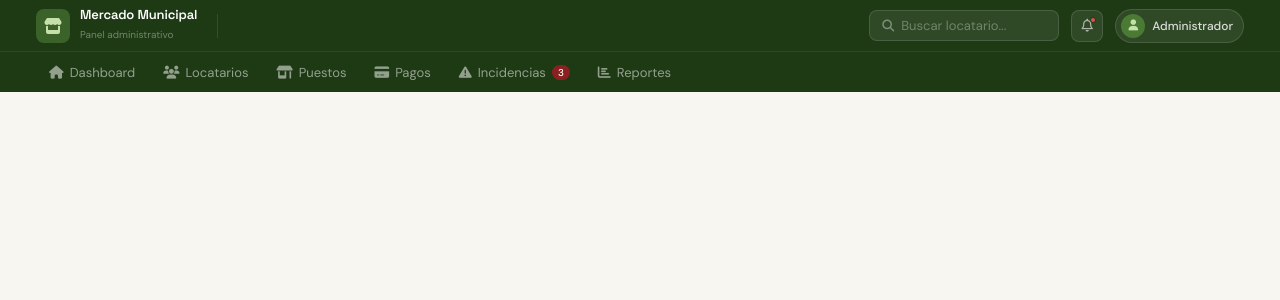
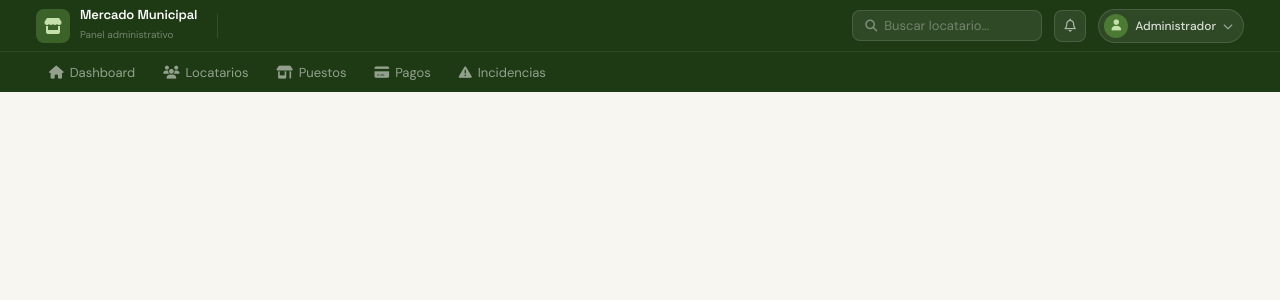
Before and after one commit to fnando04/admin-mercado2, a React (Vite) app in the folder admin-mercado/frontend/: page /locatario in a window 1280 px wide. Shown: the top 300 px of the page. Built offline with nearby package versions, Linux system fonts and the light colour scheme.

Commit message:
Correción de navbar, ya funciona y pequeño ajuste de gestion de puestos (diseño)

```diff
--- a/admin-mercado/frontend/src/components/Navbar.css
+++ b/admin-mercado/frontend/src/components/Navbar.css
@@ -101,3 +101,42 @@
   font-size: 10px; padding: 1px 6px;
   border-radius: 20px; font-weight: 500;
 }
+
+
+.nav-notif-wrap, .nav-user-wrap { position: relative; }
+
+.nav-user-caret { font-size: 10px; color: rgba(255,255,255,.5); }
+
+.notif-dropdown, .user-dropdown {
+  position: absolute;
+  top: calc(100% + 10px);
+  right: 0;
+  background: var(--blanco);
+  border: 1px solid var(--gris-200);
+  border-radius: var(--radio-lg);
+  box-shadow: var(--sombra-sm);
+  min-width: 260px;
+  z-index: 200;
+  overflow: hidden;
+}
+
+.notif-dropdown-header {
+  padding: 12px 16px;
+  font-weight: 600;
+  font-size: 13px;
+  border-bottom: 1px solid var(--gris-100);
+}
+.notif-item { padding: 10px 16px; border-bottom: 1px solid var(--gris-100); font-size: 13px; }
+.notif-item span { display: block; font-size: 11px; color: var(--gris-400); margin-top: 2px; }
+.notif-item-vacio { padding: 16px; font-size: 13px; color: var(--gris-400); text-align: center; }
+
+.user-dropdown { padding: 14px 16px; }
+.user-dropdown-nombre { font-weight: 600; font-size: 14px; color: var(--gris-900); }
+.user-dropdown-correo { font-size: 12px; color: var(--gris-400); margin-bottom: 10px; }
+.user-dropdown-cerrar {
+  width: 100%; margin-top: 8px; padding: 8px 12px;
+  background: var(--rojo-bg); color: var(--rojo-text);
+  border: none; border-radius: 8px; cursor: pointer;
+  font-size: 13px; font-weight: 500; display: flex; align-items: center; gap: 8px;
+}
+.user-dropdown-cerrar:hover { opacity: 0.85; }
--- a/admin-mercado/frontend/src/components/Navbar.jsx
+++ b/admin-mercado/frontend/src/components/Navbar.jsx
@@ -1,17 +1,66 @@
-import { Link, useLocation } from 'react-router-dom';
+import { Link, useLocation, useNavigate } from 'react-router-dom';
+import { useState, useEffect, useRef } from 'react';
 import './Navbar.css';
 
 export default function Navbar() {
   const location = useLocation();
+  const navigate = useNavigate();
+
+  const [busqueda, setBusqueda] = useState('');
+  const [mostrarNotif, setMostrarNotif] = useState(false);
+  const [mostrarUser, setMostrarUser] = useState(false);
+  const [notificaciones, setNotificaciones] = useState([]);
+  const [admin, setAdmin] = useState({ nombre: 'Administrador' });
+
+  const notifRef = useRef(null);
+  const userRef = useRef(null);
 
   const links = [
     { to: '/dashboard',   icon: 'fa-house',              label: 'Dashboard' },
     { to: '/locatarios',  icon: 'fa-users',              label: 'Locatarios' },
     { to: '/puestos',     icon: 'fa-shop',               label: 'Puestos' },
     { to: '/pagos',       icon: 'fa-credit-card',        label: 'Pagos' },
-    { to: '/incidencias', icon: 'fa-triangle-exclamation', label: 'Incidencias', badge: 3 },
-    { to: '/reportes',    icon: 'fa-chart-bar',          label: 'Reportes' },
+    { to: '/incidencias', icon: 'fa-triangle-exclamation', label: 'Incidencias' },
   ];
+
+  // Datos del admin logueado (los guarda Login.jsx en localStorage bajo la key "usuario")
+  useEffect(() => {
+    const guardado = localStorage.getItem('usuario');
+    if (guardado) {
+      try {
+        setAdmin(JSON.parse(guardado));
+      } catch {
+        setAdmin({ nombre: 'Administrador' });
+      }
+    }
+  }, []);
+
+  // TODO: conectar a incidencias abiertas cuando esté esa interfaz lista
+  useEffect(() => {
+    setNotificaciones([]);
+  }, []);
+
+  // Cerrar dropdowns al hacer clic fuera
+  useEffect(() => {
+    function manejarClickFuera(e) {
+      if (notifRef.current && !notifRef.current.contains(e.target)) setMostrarNotif(false);
+      if (userRef.current && !userRef.current.contains(e.target)) setMostrarUser(false);
+    }
+    document.addEventListener('mousedown', manejarClickFuera);
+    return () => document.removeEventListener('mousedown', manejarClickFuera);
+  }, []);
+
+  function buscarLocatario(e) {
+    e.preventDefault();
+    if (busqueda.trim() === '') return;
+    navigate(`/locatarios?buscar=${encodeURIComponent(busqueda.trim())}`);
+  }
+
+  function cerrarSesion() {
+    localStorage.removeItem('usuario');
+    localStorage.removeItem('token');
+    navigate('/login'); // ajusta si tu ruta de login se llama distinto
+  }
 
   return (
     <nav className="navbar">
@@ -26,17 +75,61 @@ export default function Navbar() {
         </Link>
         <div className="nav-sep"></div>
         <div className="nav-top-spacer"></div>
-        <div className="nav-busqueda">
+
+        <form className="nav-busqueda" onSubmit={buscarLocatario}>
           <i className="fa-solid fa-magnifying-glass"></i>
-          <input type="text" placeholder="Buscar locatario..." />
+          <input
+            type="text"
+            placeholder="Buscar locatario..."
+            value={busqueda}
+            onChange={(e) => setBusqueda(e.target.value)}
+          />
+        </form>
+
+        <div className="nav-notif-wrap" ref={notifRef}>
+          <div
+            className="nav-notif"
+            title="Notificaciones"
+            onClick={() => setMostrarNotif(v => !v)}
+          >
+            <i className="fa-regular fa-bell"></i>
+            {notificaciones.length > 0 && <span className="notif-dot"></span>}
+          </div>
+
+          {mostrarNotif && (
+            <div className="notif-dropdown">
+              <div className="notif-dropdown-header">Notificaciones</div>
+              {notificaciones.length === 0 ? (
+                <div className="notif-item-vacio">No tienes notificaciones</div>
+              ) : (
+                notificaciones.map((n, i) => (
+                  <div className="notif-item" key={n.id || i}>
+                    <p>{n.mensaje || n.titulo}</p>
+                    {n.fecha && <span>{n.fecha}</span>}
+                  </div>
+                ))
+              )}
+            </div>
+          )}
         </div>
-        <div className="nav-notif" title="Notificaciones">
-          <i className="fa-regular fa-bell"></i>
-          <span className="notif-dot"></span>
-        </div>
-        <div className="nav-user">
-          <div className="nav-avatar"><i className="fa-solid fa-user"></i></div>
-          <span className="nav-user-name">Administrador</span>
+
+        <div className="nav-user-wrap" ref={userRef}>
+          <div className="nav-user" onClick={() => setMostrarUser(v => !v)}>
+            <div className="nav-avatar"><i className="fa-solid fa-user"></i></div>
+            <span className="nav-user-name">{admin.nombre}</span>
+            <i className="fa-solid fa-chevron-down nav-user-caret"></i>
+          </div>
+
+          {mostrarUser && (
+            <div className="user-dropdown">
+              <div className="user-dropdown-nombre">{admin.nombre}</div>
+              {admin.rol && <div className="user-dropdown-correo">{admin.rol}</div>}
+              {admin.correo && <div className="user-dropdown-correo">{admin.correo}</div>}
+              <button className="user-dropdown-cerrar" onClick={cerrarSesion}>
+                <i className="fa-solid fa-right-from-bracket"></i> Cerrar sesión
+              </button>
+            </div>
+          )}
         </div>
       </div>
 
--- a/admin-mercado/frontend/src/pages/GestionPuestos.css
+++ b/admin-mercado/frontend/src/pages/GestionPuestos.css
@@ -8,7 +8,7 @@
 
 /* ── MAPA DE PUESTOS ───────────────────────────────── */
 .mapa-panel {
-  background: var(--verde-50);
+  background: #ffffff;
   border: 1px solid var(--verde-200);
   border-radius: var(--radio-xl);
   padding: 24px;
@@ -38,7 +38,7 @@
 }
 .lp-disponible       { background: #D6F0CC; color: #2A6210; }
 .lp-disponible .ldot { background: var(--puesto-disponible); }
-.lp-asignado         { background: #FAD7D5; color: #7A1A1A; }
+.lp-asignado         { background: #fcf1f1; color: #7A1A1A; }
 .lp-asignado .ldot    { background: var(--puesto-ocupado); }
 .lp-todos        { background: var(--ambar-bg); color: var(--ambar-text); }
 .lp-todos .ldot     { background: var(--puesto-moroso); }
--- a/admin-mercado/frontend/src/pages/GestionPuestos.jsx
+++ b/admin-mercado/frontend/src/pages/GestionPuestos.jsx
@@ -169,7 +169,7 @@ export default function GestionPuestos() {
               <span className="ldot" />Disponibles
             </span>
             <span
-              className={`leyenda-pill lp-ocupado ${filtro === "asignado" ? "activo" : ""}`}
+              className={`leyenda-pill lp-asignado ${filtro === "asignado" ? "activo" : ""}`}
               onClick={() => setFiltro("asignado")}
             >
               <span className="ldot" />Ocupados
```
